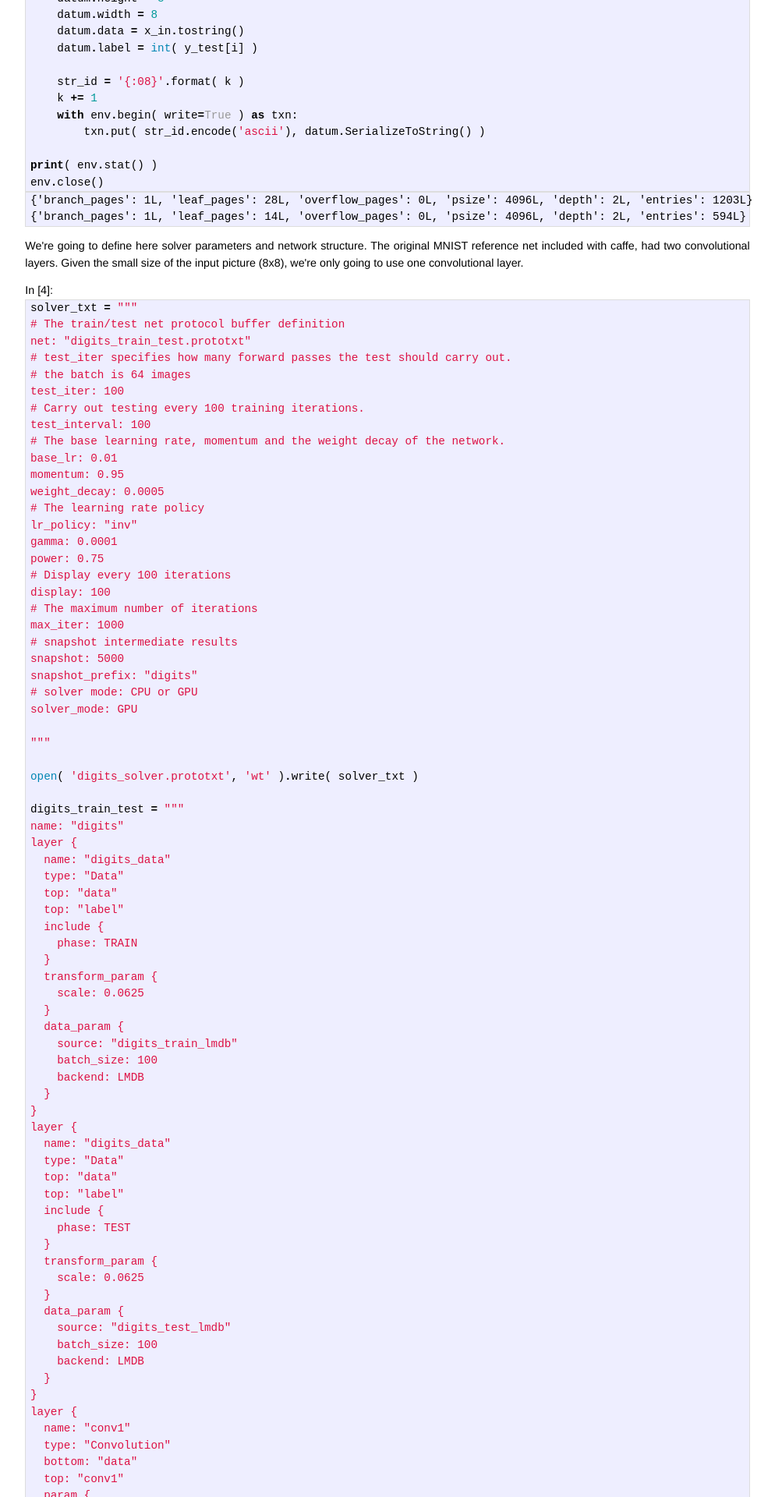
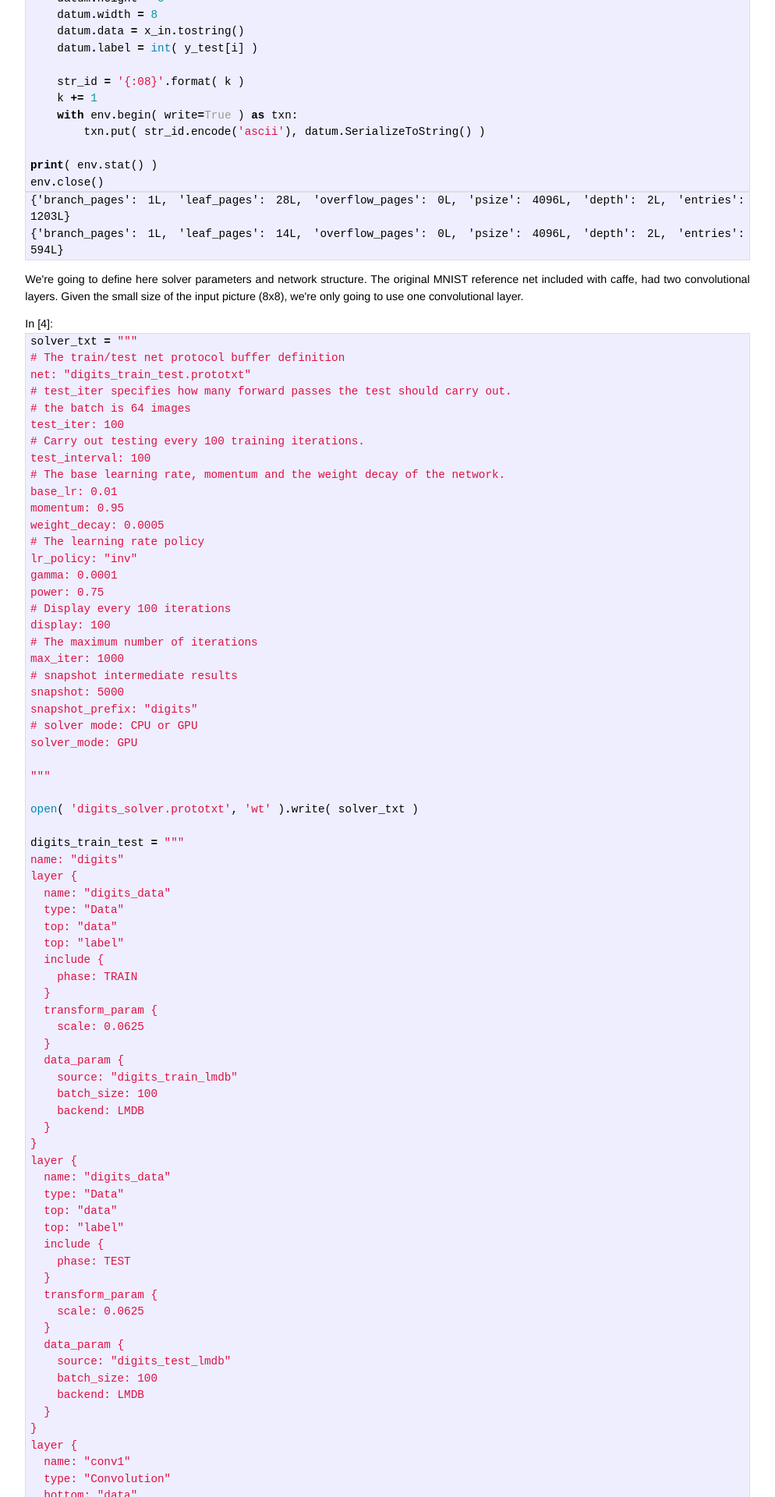
Before and after one commit to marcino239/marcino239.github.io, a Jekyll site: the page built from _posts/2015-08-12-Neural-Nets.md, in a window 1280 px wide. Shown: the part 2158-4078 px from the top of the page at 78% size, without its empty margins (143-1137 px from the left). Built offline with Jekyll 4.4.1, drawn with Linux system fonts in a browser that asks for light colours; Markdown is read by kramdown in place of the engine named in the settings; comment, search, counter and statistics services are not loaded.

Commit message:
css changes

```diff
--- a/css/screen.css
+++ b/css/screen.css
@@ -282,3 +282,7 @@ ul.posts span {
     right:30px;
     z-index:1000;
 }
+
+.output_text pre {
+	white-space: pre-wrap;
+}
```
